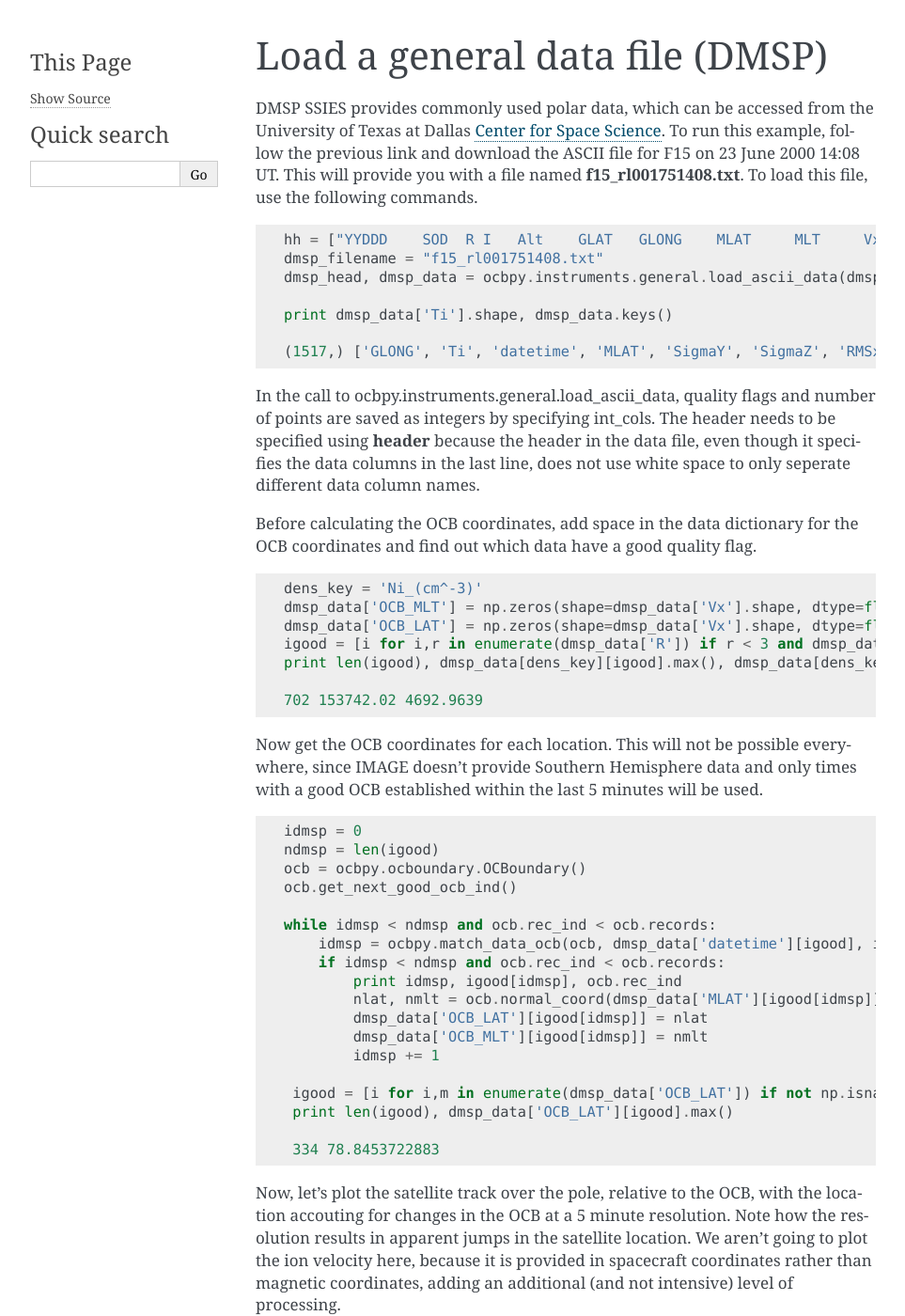
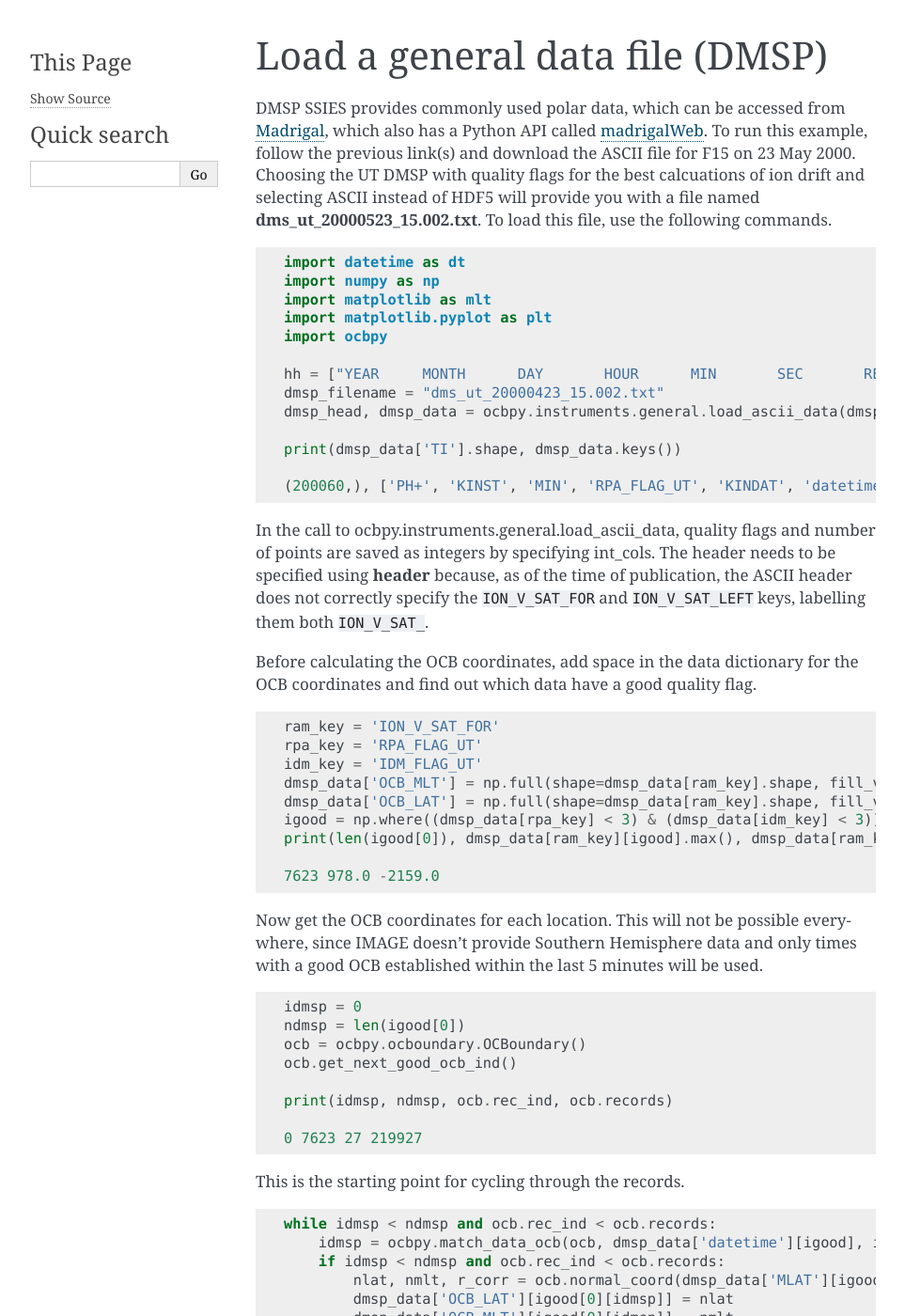
Before and after one commit to aburrell/ocbpy, a Sphinx documentation site: the page built from docs/examples/ex_general.rst, in a window 1280 px wide and 1400 px high. Shown: the whole window at 94% size, without its empty margins (148-1111 px from the left). Built offline with Sphinx 7.4.7, drawn with Linux system fonts in a browser that asks for light colours; some of the changed text lies outside the part shown.

Commit message:
DOC: general example
Update examples and file links.  Added output image.

```diff
--- a/docs/examples/ex_general.rst
+++ b/docs/examples/ex_general.rst
@@ -1,61 +1,89 @@
 
 Load a general data file (DMSP)
 ---------------------------------------------
-DMSP SSIES provides commonly used polar data, which can be accessed from the
-University of Texas at Dallas `Center for Space Science <http://cindispace.utdallas.edu/DMSP/dmsp_data_at_utdallas.html>`_.  To run this example, follow the
-previous link and download the ASCII file for F15 on 23 June 2000 14:08 UT.
-This will provide you with a file named **f15_rl001751408.txt**.  To load this
-file, use the following commands.
+DMSP SSIES provides commonly used polar data, which can be accessed from
+`Madrigal <http://cedar.openmadrigal.org/>`_, which also has a Python API called
+`madrigalWeb <https://pypi.org/project/madrigalWeb/>`_.  To run this example,
+follow the previous link(s) and download the ASCII file for F15 on 23 May 2000.
+Choosing the UT DMSP with quality flags for the best calcuations of ion drift
+and selecting ASCII instead of HDF5 will provide you with a file named
+**dms_ut_20000523_15.002.txt**.  To load this file, use the following commands.
+
 ::
-   hh = ["YYDDD    SOD  R I   Alt    GLAT   GLONG    MLAT     MLT     Vx     Vy      Vz     RMSx  SigmaY  SigmaZ    Ni_(cm^-3)    Frac_O  Frac_He   Frac_H   Ti     Te      pts"]
-   dmsp_filename = "f15_rl001751408.txt"
-   dmsp_head, dmsp_data = ocbpy.instruments.general.load_ascii_data(dmsp_filename, 3, datetime_cols=[0,1], datetime_fmt="YYDDD SOD", header=hh, int_cols=[2, 3, 21])
 
-   print dmsp_data['Ti'].shape, dmsp_data.keys()
 
-   (1517,) ['GLONG', 'Ti', 'datetime', 'MLAT', 'SigmaY', 'SigmaZ', 'RMSx', 'Te', 'pts', 'SOD', 'Ni_(cm^-3)', 'Frac_H', 'Frac_O', 'Frac_He', 'I', 'GLAT', 'R', 'MLT', 'Vz', 'YYDDD', 'Vx', 'Vy', 'Alt']
+   import datetime as dt
+   import numpy as np
+   import matplotlib as mlt
+   import matplotlib.pyplot as plt
+   import ocbpy
+
+   hh = ["YEAR     MONTH      DAY       HOUR      MIN       SEC       RECNO     KINDAT      KINST       UT1_UNIX        UT2_UNIX       GDALT      GDLAT      GLON       MLAT         MLT      ION_V_SAT_FOR ION_V_SAT_LEFT VERT_ION_V       NI           PO+           PHE+         PH+        TI         TE     RPA_FLAG_UT IDM_FLAG_UT     RMS_X        SIGMA_VY      SIGMA_VZ"]
+   dmsp_filename = "dms_ut_20000423_15.002.txt"
+   dmsp_head, dmsp_data = ocbpy.instruments.general.load_ascii_data(dmsp_filename, 1, datetime_cols=[0, 1, 2, 3, 4, 5], header=hh, datetime_fmt="%Y %m %d %H %M %S", int_cols=[6, 7, 8, 25, 26])
+
+   print(dmsp_data['TI'].shape, dmsp_data.keys())
+
+   (200060,), ['PH+', 'KINST', 'MIN', 'RPA_FLAG_UT', 'KINDAT', 'datetime', 'MLAT', 'UT2_UNIX', 'ION_V_SAT_FOR', 'ION_V_SAT_LEFT', 'GDALT', 'UT1_UNIX', 'GDLAT', 'HOUR', 'PHE+', 'IDM_FLAG_UT', 'SIGMA_VZ', 'SIGMA_VY', 'SEC', 'RMS_X', 'TI', 'TE', 'DAY', 'GLON', 'NI', 'RECNO', 'PO+', 'MLT', 'YEAR', 'MONTH', 'VERT_ION_V']
+
 
 In the call to ocbpy.instruments.general.load_ascii_data, quality flags and
 number of points are saved as integers by specifying int_cols.  The header
-needs to be specified using **header** because the header in the data file,
-even though it specifies the data columns in the last line, does not use white
-space to only seperate different data column names.
+needs to be specified using **header** because, as of the time of publication,
+the ASCII header does not correctly specify the ``ION_V_SAT_FOR`` and
+``ION_V_SAT_LEFT`` keys, labelling them both ``ION_V_SAT_``.
 
 Before calculating the OCB coordinates, add space in the data dictionary for the
 OCB coordinates and find out which data have a good quality flag.
+
 ::
 
-    dens_key = 'Ni_(cm^-3)'
-    dmsp_data['OCB_MLT'] = np.zeros(shape=dmsp_data['Vx'].shape, dtype=float) * np.nan
-    dmsp_data['OCB_LAT'] = np.zeros(shape=dmsp_data['Vx'].shape, dtype=float) * np.nan
-    igood = [i for i,r in enumerate(dmsp_data['R']) if r < 3 and dmsp_data['I'][i] < 3]
-    print len(igood), dmsp_data[dens_key][igood].max(), dmsp_data[dens_key][igood].min()
 
-    702 153742.02 4692.9639
+   ram_key = 'ION_V_SAT_FOR'
+   rpa_key = 'RPA_FLAG_UT'
+   idm_key = 'IDM_FLAG_UT'
+   dmsp_data['OCB_MLT'] = np.full(shape=dmsp_data[ram_key].shape, fill_value=np.nan)
+   dmsp_data['OCB_LAT'] = np.full(shape=dmsp_data[ram_key].shape, fill_value=np.nan)
+   igood = np.where((dmsp_data[rpa_key] < 3) & (dmsp_data[idm_key] < 3))
+   print(len(igood[0]), dmsp_data[ram_key][igood].max(), dmsp_data[ram_key][igood].min())
+
+   7623 978.0 -2159.0
 
 
 Now get the OCB coordinates for each location.  This will not be possible
 everywhere, since IMAGE doesn't provide Southern Hemisphere data and only times
 with a good OCB established within the last 5 minutes will be used.
+
 ::
+
+
    idmsp = 0
-   ndmsp = len(igood)
+   ndmsp = len(igood[0])
    ocb = ocbpy.ocboundary.OCBoundary()
    ocb.get_next_good_ocb_ind()
+
+   print(idmsp, ndmsp, ocb.rec_ind, ocb.records)
+
+   0 7623 27 219927
+
+
+This is the starting point for cycling through the records.
+
+::
+
 
    while idmsp < ndmsp and ocb.rec_ind < ocb.records:
        idmsp = ocbpy.match_data_ocb(ocb, dmsp_data['datetime'][igood], idat=idmsp, max_tol=600)
        if idmsp < ndmsp and ocb.rec_ind < ocb.records:
-           print idmsp, igood[idmsp], ocb.rec_ind
-           nlat, nmlt = ocb.normal_coord(dmsp_data['MLAT'][igood[idmsp]], dmsp_data['MLT'][igood[idmsp]])
-           dmsp_data['OCB_LAT'][igood[idmsp]] = nlat
-           dmsp_data['OCB_MLT'][igood[idmsp]] = nmlt
+           nlat, nmlt, r_corr = ocb.normal_coord(dmsp_data['MLAT'][igood[0][idmsp]], dmsp_data['MLT'][igood[0][idmsp]])
+           dmsp_data['OCB_LAT'][igood[0][idmsp]] = nlat
+           dmsp_data['OCB_MLT'][igood[0][idmsp]] = nmlt
            idmsp += 1
 
-    igood = [i for i,m in enumerate(dmsp_data['OCB_LAT']) if not np.isnan(m)]
-    print len(igood), dmsp_data['OCB_LAT'][igood].max()
+   igood = np.where(~np.isnan(dmsp_data['OCB_LAT']))
+   print(len(igood[0]), dmsp_data['OCB_LAT'][igood].max())
 
-    334 78.8453722883
+   840 86.77820739248244
 
 Now, let's plot the satellite track over the pole, relative to the OCB, with
 the location accouting for changes in the OCB at a 5 minute resolution.  Note
@@ -63,10 +91,13 @@ how the resolution results in apparent jumps in the satellite location.  We
 aren't going to plot the ion velocity here, because it is provided in spacecraft
 coordinates rather than magnetic coordinates, adding an additional
 (and not intensive) level of processing.
+
 ::
-   f = plt.figure()
-   f.suptitle("DMSP F15 in OCB Coordinates")
-   ax = f.add_subplot(111, projection="polar")
+
+
+   fig = plt.figure()
+   fig.suptitle("DMSP F15 in OCB Coordinates on {:}".format(dmsp_data['datetime'][igood][0].strftime('%d %B %Y')))
+   ax = fig.add_subplot(111, projection="polar")
    ax.set_theta_zero_location("S")
    ax.xaxis.set_ticks([0, 0.5*np.pi, np.pi, 1.5*np.pi])
    ax.xaxis.set_ticklabels(["00:00", "06:00", "12:00 MLT", "18:00"])
@@ -81,5 +112,14 @@ coordinates rather than magnetic coordinates, adding an additional
    dmsp_lon = dmsp_data['OCB_MLT'][igood] * np.pi / 12.0
    dmsp_lat = 90.0 - dmsp_data['OCB_LAT'][igood]
    dmsp_time = mpl.dates.date2num(dmsp_data['datetime'][igood])
-   ax.scatter(dmsp_lon, dmsp_lat, c=dmsp_time, cmap=mpl.cm.get_cmap("Blues"), marker="o", s=10)
+   ax.scatter(dmsp_lon, dmsp_lat, c=dmsp_time, cmap=mpl.cm.get_cmap("viridis"), marker="o", s=10)
    ax.text(10 * np.pi / 12.0, 41, "Start of satellite track")
+
+   tticks = np.linspace(dmsp_time.min(), dmsp_time.max(), 6, endpoint=True)
+   dticks = ["{:s}".format(mpl.dates.num2date(tval).strftime("%H:%M")) for tval in tticks]
+   cb = fig.colorbar(ax.collections[0], ax=ax, ticks=tticks, orientation='horizontal')
+   cb.ax.set_xticklabels(dticks)
+   cb.set_label('Universal Time (HH:MM)')
+   ax.legend(fontsize='medium', bbox_to_anchor=(0.0,1.0))
+
+.. image:: ../figures/example_dmsp_north_location.png
```
Also changed, not shown: docs/figures/example_dmsp_north_location.png (added).
